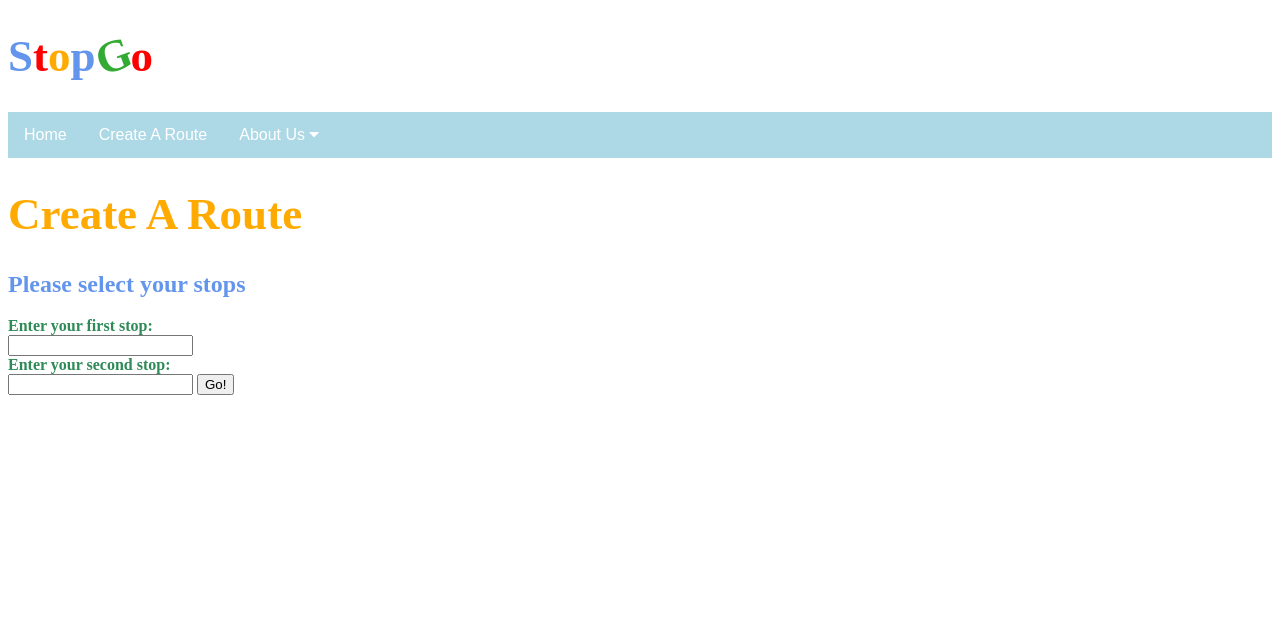
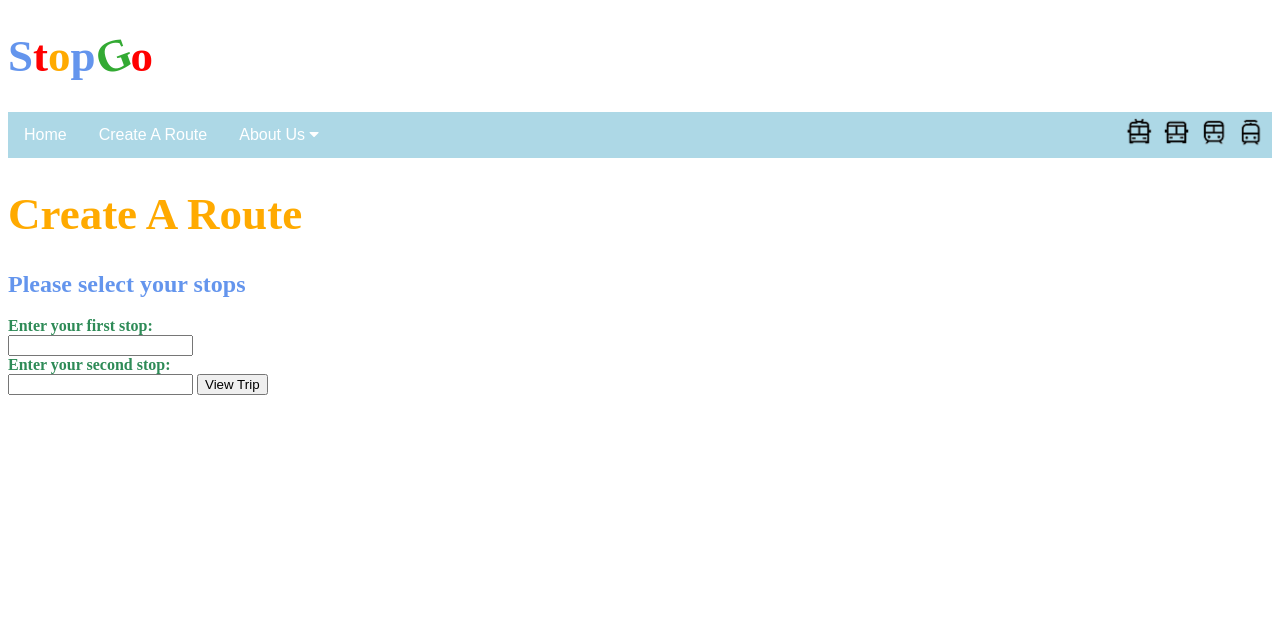
Before and after one commit to HaykTheKhulyan/StopGo, a Python web app: template templates/create_route.html in a window 1280 px wide. Shown: the top 635 px of the page. Run offline with Jinja, Linux system fonts and the light colour scheme; the template is opened without the code that fills it, so the values that code supplies are empty; some web fonts are replaced.

Commit message:
Add bus image at top

```diff
--- a/templates/create_route.html
+++ b/templates/create_route.html
@@ -44,6 +44,7 @@
             <a href="/info">What is Quack?</a>
             </div>
       </div>
+    <img src="images/icons.png" id="header_image"/>
   </div>
 
   <h1>
@@ -60,7 +61,7 @@
       <br>
       <b id='green'>Enter your second stop:</b>
       <input type="text" name="next_stop"/>
-      <input type="submit" value="Go!">
+      <input type="submit" value="View Trip">
     </form>
 
 <script>
--- a/templates/css/homepage.css
+++ b/templates/css/homepage.css
@@ -115,3 +115,9 @@ h1 {display:flex;
   width: 10%;
   bottom: 0;
 }
+
+#header_image {
+  position: relative;
+  float: right;
+  width: 12%;
+}
--- a/templates/homepage.html
+++ b/templates/homepage.html
@@ -47,7 +47,6 @@
       <b id="second-o">o</b>
     </a>
   </h1>
-
   <div class="navbar">
     <a href="/">Home</a>
     <a href="/create-route">Create A Route</a>
@@ -59,8 +58,8 @@
             <a href="/info">What is Quack?</a>
             </div>
       </div>
+    <img src="images/icons.png" id="header_image"/>
   </div>
-
   <p class="overview">
     <b>
     Making public transportation more efficient and convenient through notifying
--- a/templates/information.html
+++ b/templates/information.html
@@ -44,6 +44,7 @@
             <a href="/info">What is Quack?</a>
             </div>
       </div>
+    <img src="images/icons.png" id="header_image"/>
   </div>
 
   <h1>
--- a/templates/view_route.html
+++ b/templates/view_route.html
@@ -44,6 +44,7 @@
             <a href="/info">What is Quack?</a>
             </div>
       </div>
+    <img src="images/icons.png" id="header_image"/>
   </div>
 
   <h1>
```
Also changed, not shown: main.py (+5 -10 lines), templates/images/icons.png (added).
